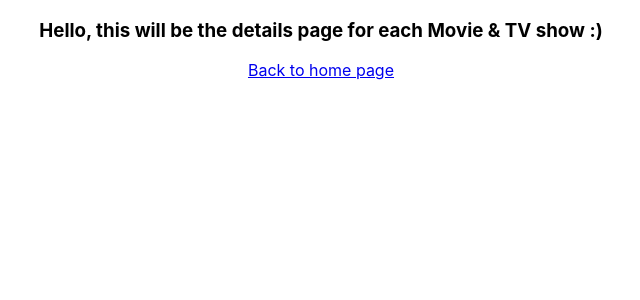
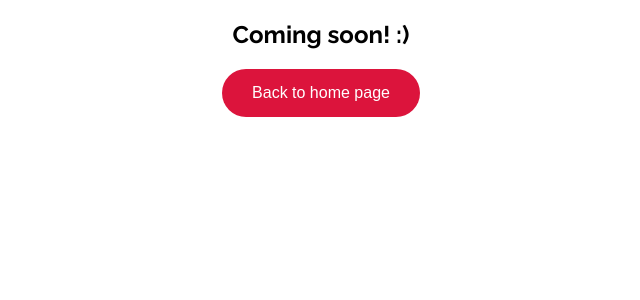
Before and after one commit to marianmolocea/kodflix, a React (Create React App) app: page /1 in a window 1280 px wide. Shown: the top 300 px of the page, without its empty margins (319-959 px from the left). Built offline with nearby package versions, Linux system fonts and the light colour scheme.

Commit message:
introduce state in details component

```diff
--- a/src/App.css
+++ b/src/App.css
@@ -1,3 +1,21 @@
+@import url('https://fonts.googleapis.com/css?family=Raleway:400,600,700,800&display=swap');
+
 .App {
   text-align: center;
+  font-family: 'Raleway', sans-serif;
+
 }
+
+button {
+  background-color: crimson;
+  padding: 15px 30px;
+  color: white;
+  font-size: 16px;
+  font-weight: 500;
+  text-decoration: none;
+  border: none;
+  border-radius: 50px;
+  cursor: pointer;
+}
+
+button:focus{ outline: none; }
--- a/src/Details/Details.js
+++ b/src/Details/Details.js
@@ -1,15 +1,27 @@
-import React from 'react'
-import { Link } from 'react-router-dom'
+import React, { Component } from 'react';
+import { Link } from 'react-router-dom';
 
-export default function Details() {
-  return (
-    <div>
-        <h3>
-          Hello, this will be the details page for each Movie & TV show :)
-        </h3>
-        <Link to='/'>
-          Back to home page
-        </Link>
-    </div>
-  );
+export default class Details extends Component {
+
+  constructor() {
+    super();
+    this.state = { message: 'Hello, this will be the details page for each Movie & TV show :)'}
+  }
+
+  componentDidMount() {
+    setTimeout(() => {
+      this.setState({message: 'Coming soon! :)'})
+    }, 3000)
+  }
+
+  render() {
+    return (
+      <div>
+        <h2>
+          {this.state.message}
+        </h2>
+        <Link to="/"><button>Back to home page</button></Link>
+      </div>
+    );
+  }
 }
--- a/src/Gallery/Gallery.js
+++ b/src/Gallery/Gallery.js
@@ -1,5 +1,6 @@
 import React from 'react';
 import Movies from './Movies/Movies'
+import GetMoviesData from './Movies/GetMoviesData'
 
 import './Gallery.css';
 
@@ -9,6 +10,7 @@ export default function Gallery() {
       <h1>Welcome to Kodflix</h1>
       <div className="container">
         <Movies />
+        <GetMoviesData />
       </div>
     </div>
 
--- /dev/null
+++ b/src/Gallery/Movies/GetMoviesData.js
@@ -0,0 +1,19 @@
+import React, { Component } from 'react'
+
+export default class GetMoviesData extends Component {
+
+  componentDidMount() {
+    fetch('http://www.omdbapi.com/?i=tt3896198&apikey=b456277c')
+    .then(res => res.json())
+    .then((data) => {
+      console.log(data)
+    })
+  }
+
+  render() {
+    return (
+      <div>
+      </div>
+    )
+  }
+}
```
